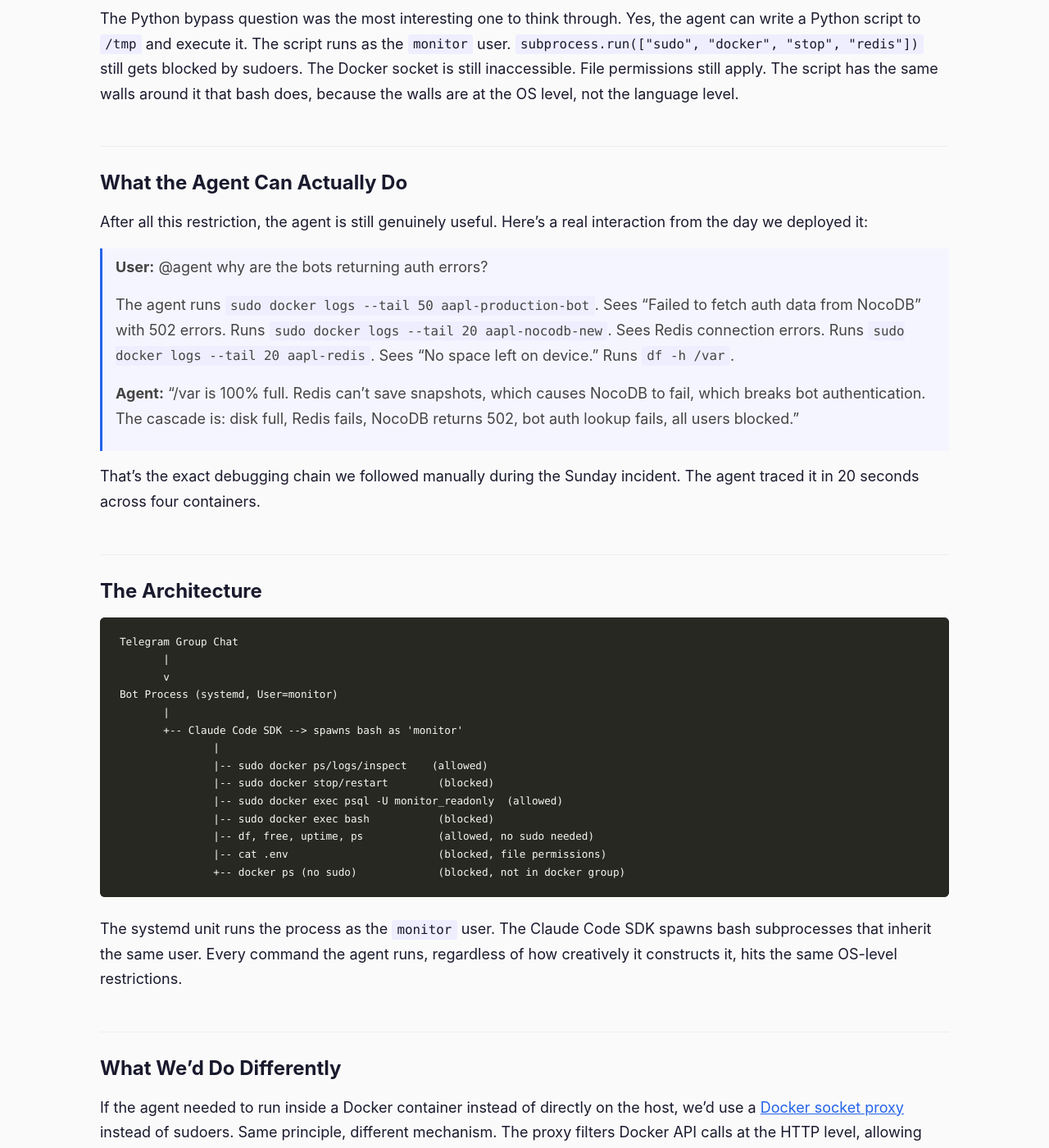
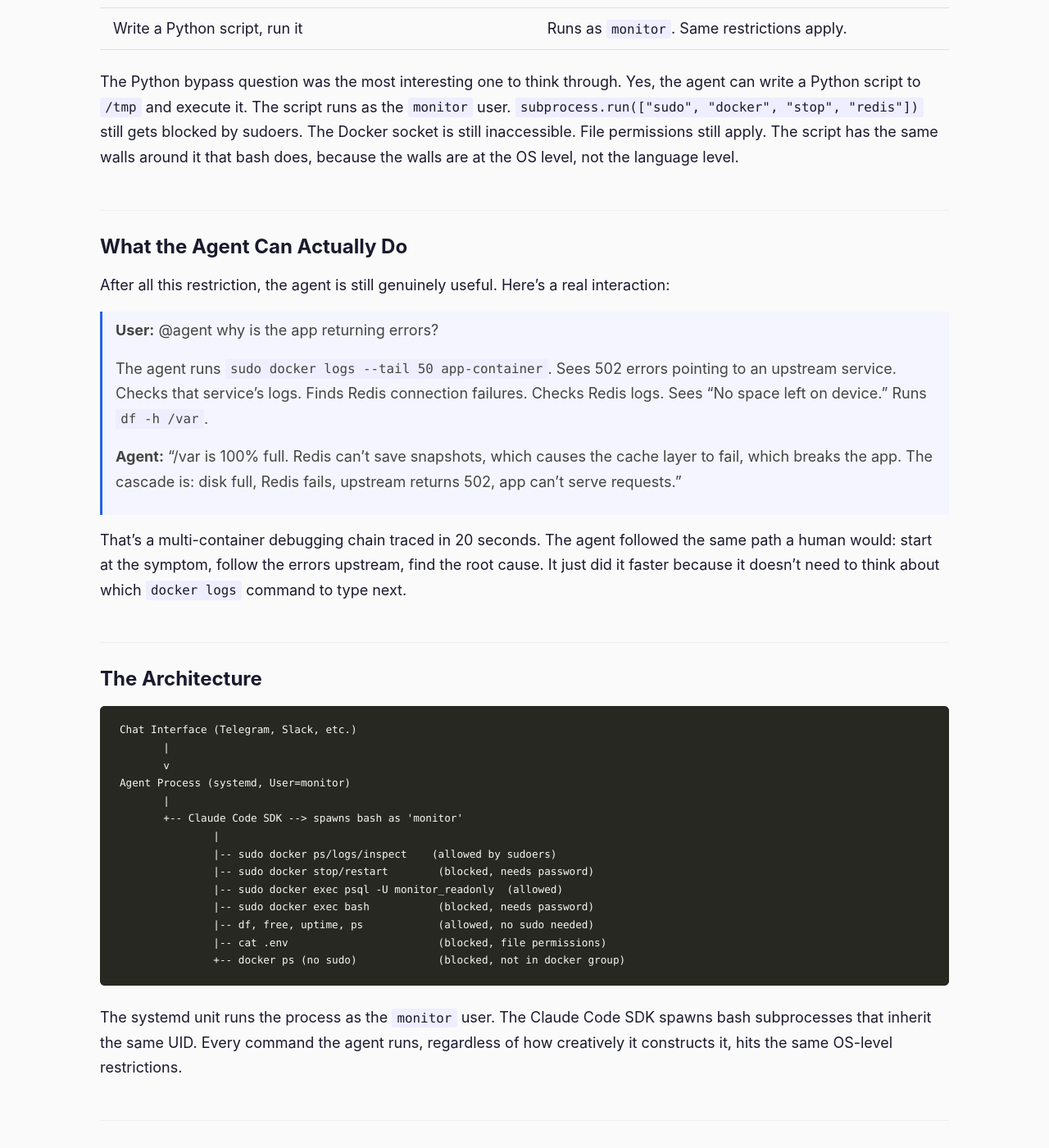
Before and after one commit to xorbh/agentic-programming, a Jekyll site: the page built from _posts/2026-03-23-securing-ai-agents-on-production-servers.md, in a window 1280 px wide and 1400 px high, scrolled down 4432 px. Shown: the whole window at 82% size. Built offline with Jekyll 4.4.1, drawn with Linux system fonts in a browser that asks for light colours; some of the changed text lies outside the part shown.

Commit message:
Generalize infrastructure references in security post
Replace specific container names, paths, and service details with
generic Docker/Postgres/Redis examples. Keep the instructional
narrative and real incident framing, just less tied to our
specific stack.

Co-Authored-By: Claude Opus 4.6 (1M context) <noreply@anthropic.com>

````diff
--- a/_posts/2026-03-23-securing-ai-agents-on-production-servers.md
+++ b/_posts/2026-03-23-securing-ai-agents-on-production-servers.md
@@ -11,13 +11,13 @@ tags: [ai-agents, security, linux, devops, claude-code]
 
 ## What Happened
 
-Our manufacturing server went down on a Sunday morning. NocoDB's audit log table had silently grown to 32GB, filled the `/var` partition to 100%, and triggered a cascade: Redis couldn't persist to disk, NocoDB started returning 502s, and all four Telegram bots lost authentication. Postgres entered a crash-recovery loop because it couldn't write WAL files.
+A production server went down on a Sunday morning. A database table had silently grown to 32GB, filled the disk, and triggered a cascade across half a dozen Docker containers. Redis couldn't persist, the app layer started returning 502s, Postgres entered a crash-recovery loop.
 
-We fixed it. Truncated the audit table, freed 32GB, restarted the stack. But it took 45 minutes of SSH, reading logs across six containers, and mentally reconstructing the failure chain. The kind of work that shouldn't require a human at a keyboard.
+We fixed it. But it took 45 minutes of SSH, reading logs across six containers, and mentally reconstructing which failure caused which. The kind of work that shouldn't require a human at a keyboard.
 
-So we built an agent. A [Claude Code SDK](https://docs.anthropic.com/en/docs/claude-code/sdk) bot sitting in a Telegram group. Ask it "why are the bots returning auth errors?" and it actually investigates. Runs `docker logs`, checks Redis, queries Postgres, traces the cascade, and tells you the answer. The same debugging chain we followed manually, done in 20 seconds.
+So we built an agent. A [Claude Code SDK](https://docs.anthropic.com/en/docs/claude-code/sdk) bot sitting in a Telegram group chat. Ask it "why is the app returning errors?" and it actually investigates. Runs `docker logs` across containers, queries the database, checks disk usage, traces the cascade, and tells you the root cause. The same debugging workflow a human would follow, done in 20 seconds.
 
-The SDK gives Claude a bash shell. It decides what commands to run. That's what makes it powerful. It's also what makes it dangerous on a production server.
+The SDK gives Claude a bash shell. It decides what commands to run. `docker ps`, `docker logs`, `psql` queries, `df -h`. That's what makes it powerful. It's also what makes it dangerous on a production server running Docker, PostgreSQL, Redis, and a handful of application services.
 
 ## Our First Attempt: Filtering Commands
 
@@ -81,16 +81,18 @@ monitor ALL=(root) NOPASSWD: /usr/bin/docker info
 monitor ALL=(root) NOPASSWD: /usr/bin/docker system df *
 monitor ALL=(root) NOPASSWD: /usr/bin/docker system df
 
-# Database access: only psql, only as monitor_readonly
-monitor ALL=(root) NOPASSWD: /usr/bin/docker exec aapl-postgres psql -U monitor_readonly *
+# Database access: only psql, only as a read-only user, only on the db container
+monitor ALL=(root) NOPASSWD: /usr/bin/docker exec my-postgres psql -U monitor_readonly *
 
 # System logs
 monitor ALL=(root) NOPASSWD: /usr/bin/journalctl *
 ```
 
-The agent runs `sudo docker ps` and it works. It runs `sudo docker stop redis` and gets "a password is required." The sudo argument matching is exact. The `docker exec` rule only permits `psql` with the `monitor_readonly` user on a specific container. No shell access. No privileged database user.
+`sudo docker ps` works. `sudo docker stop` asks for a password the agent doesn't have.
 
-The `!targetpw` override was important on our SLES server. The default sudoers had `Defaults targetpw` which requires the target user's password for any sudo. Without the override, even our whitelisted commands would ask for root's password. `!requiretty` lets the agent run sudo from a non-interactive process.
+The `docker exec` rule is the most interesting. It allows exactly one pattern: `psql` with a specific read-only user on a specific container. The agent can't exec into a bash shell. It can't use a privileged database user. Sudo matches arguments exactly.
+
+Two practical notes. `!targetpw` may be needed if your distro defaults to requiring the target user's password for any sudo. Without it, even whitelisted commands get blocked. `!requiretty` lets the agent run sudo from a non-interactive systemd process.
 
 ### Step 3: Create a Read-Only Database Role
 
@@ -109,12 +111,12 @@ This is defense in depth. The sudoers rules already restrict which database user
 ### Step 4: Lock Down Sensitive Files
 
 ```bash
-chmod 600 /home/aapl/automation/.env
-chmod 600 /home/aapl/automation/secrets/postgres_password.txt
-chmod 600 /home/aapl/telegram_bots/.env
+chmod 600 /home/deploy/app/.env
+chmod 600 /home/deploy/secrets/db_password.txt
+chmod 600 /home/deploy/docker-compose.override.yml  # if it contains secrets
 ```
 
-The agent can read `docker-compose.yml` files. Those are useful for understanding how services connect. It can't read `.env` files with API keys, bot tokens, or database passwords.
+The agent can read `docker-compose.yml` and config files that help with debugging. It can't read `.env` files with API keys, tokens, or database passwords. The rule is simple: if a file contains secrets, it should be `chmod 600` and owned by the service user.
 
 We also made the agent's home directory read-only:
 
@@ -134,46 +136,46 @@ We ran every bypass we could think of as the `monitor` user:
 | `sudo docker stop redis` | "a password is required" |
 | `sudo docker restart redis` | "a password is required" |
 | `sudo docker exec postgres bash` | "a password is required" |
-| `sudo docker exec postgres psql -U aapl_user` | "a password is required" |
+| `sudo docker exec postgres psql -U admin` | "a password is required" |
 | `docker ps` (no sudo) | "permission denied" (not in docker group) |
 | `curl --unix-socket /var/run/docker.sock` | "Permission denied" |
-| `cat /home/aapl/automation/.env` | "Permission denied" |
+| `cat /home/deploy/.env` | "Permission denied" |
 | Write a Python script, run it | Runs as `monitor`. Same restrictions apply. |
 
 The Python bypass question was the most interesting one to think through. Yes, the agent can write a Python script to `/tmp` and execute it. The script runs as the `monitor` user. `subprocess.run(["sudo", "docker", "stop", "redis"])` still gets blocked by sudoers. The Docker socket is still inaccessible. File permissions still apply. The script has the same walls around it that bash does, because the walls are at the OS level, not the language level.
 
 ## What the Agent Can Actually Do
 
-After all this restriction, the agent is still genuinely useful. Here's a real interaction from the day we deployed it:
+After all this restriction, the agent is still genuinely useful. Here's a real interaction:
 
-> **User:** @agent why are the bots returning auth errors?
+> **User:** @agent why is the app returning errors?
 >
-> The agent runs `sudo docker logs --tail 50 aapl-production-bot`. Sees "Failed to fetch auth data from NocoDB" with 502 errors. Runs `sudo docker logs --tail 20 aapl-nocodb-new`. Sees Redis connection errors. Runs `sudo docker logs --tail 20 aapl-redis`. Sees "No space left on device." Runs `df -h /var`.
+> The agent runs `sudo docker logs --tail 50 app-container`. Sees 502 errors pointing to an upstream service. Checks that service's logs. Finds Redis connection failures. Checks Redis logs. Sees "No space left on device." Runs `df -h /var`.
 >
-> **Agent:** "/var is 100% full. Redis can't save snapshots, which causes NocoDB to fail, which breaks bot authentication. The cascade is: disk full, Redis fails, NocoDB returns 502, bot auth lookup fails, all users blocked."
+> **Agent:** "/var is 100% full. Redis can't save snapshots, which causes the cache layer to fail, which breaks the app. The cascade is: disk full, Redis fails, upstream returns 502, app can't serve requests."
 
-That's the exact debugging chain we followed manually during the Sunday incident. The agent traced it in 20 seconds across four containers.
+That's a multi-container debugging chain traced in 20 seconds. The agent followed the same path a human would: start at the symptom, follow the errors upstream, find the root cause. It just did it faster because it doesn't need to think about which `docker logs` command to type next.
 
 ## The Architecture
 
 ```
-Telegram Group Chat
+Chat Interface (Telegram, Slack, etc.)
        |
        v
-Bot Process (systemd, User=monitor)
+Agent Process (systemd, User=monitor)
        |
        +-- Claude Code SDK --> spawns bash as 'monitor'
                |
-               |-- sudo docker ps/logs/inspect    (allowed)
-               |-- sudo docker stop/restart        (blocked)
+               |-- sudo docker ps/logs/inspect    (allowed by sudoers)
+               |-- sudo docker stop/restart        (blocked, needs password)
                |-- sudo docker exec psql -U monitor_readonly  (allowed)
-               |-- sudo docker exec bash           (blocked)
+               |-- sudo docker exec bash           (blocked, needs password)
                |-- df, free, uptime, ps            (allowed, no sudo needed)
                |-- cat .env                        (blocked, file permissions)
                +-- docker ps (no sudo)             (blocked, not in docker group)
 ```
 
-The systemd unit runs the process as the `monitor` user. The Claude Code SDK spawns bash subprocesses that inherit the same user. Every command the agent runs, regardless of how creatively it constructs it, hits the same OS-level restrictions.
+The systemd unit runs the process as the `monitor` user. The Claude Code SDK spawns bash subprocesses that inherit the same UID. Every command the agent runs, regardless of how creatively it constructs it, hits the same OS-level restrictions.
 
 ## What We'd Do Differently
 
````
